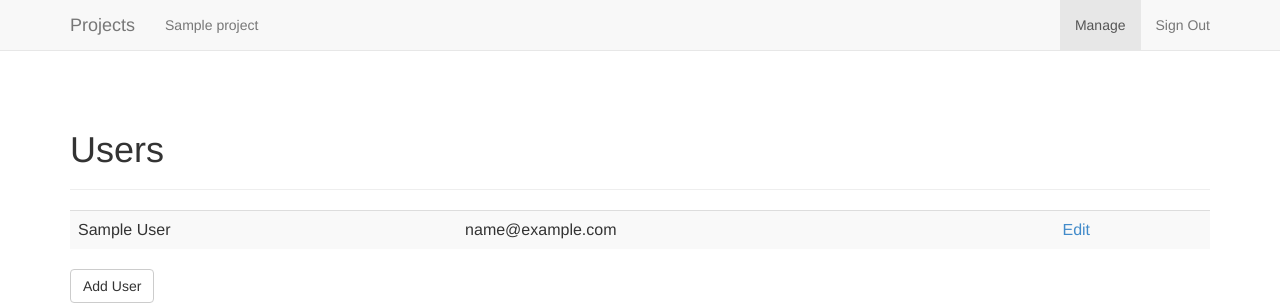
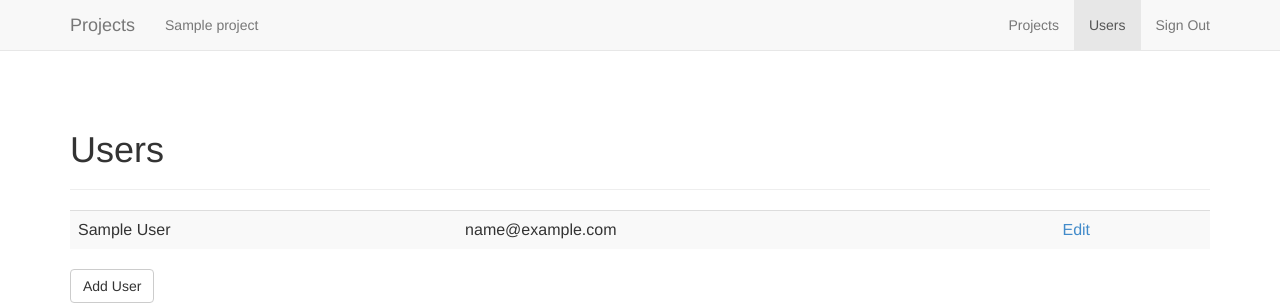
Before and after one commit to NTUCommonsense/NTUCommonsense, a Flask app: template apps/templates/show_users.html in a window 1280 px wide. Shown: the top 307 px of the page. Run offline with Flask 2, Linux system fonts and the light colour scheme; the template is opened without the code that fills it: values that come from a table or form of the project are taken from there, others are empty; a user stored in the database is signed in; tables that the repository leaves empty hold one stand-in row (values such as "Sample post"); some libraries are stand-ins or nearby versions.

Commit message:
Add view for display projects

```diff
--- a/apps/templates/_layout.html
+++ b/apps/templates/_layout.html
@@ -36,8 +36,12 @@
           <ul class="nav navbar-nav navbar-right">
             {% if not current_user.is_authenticated() %}
             <li{% if active_page == 'signin' %} class="active"{% endif %}><a href="{{ url_for('.login') }}">Sign In</a></li>
+            {% elif current_user.is_admin %}
+            <li{% if active_page == 'projects' %} class="active"{% endif %}><a href="{{ url_for('.show_projects') }}">Projects</a></li>
+            <li{% if active_page == 'users' or active_page == 'account' %} class="active"{% endif %}><a href="{{ url_for('.show_users') }}">Users</a></li>
+            <li><a href="{{ url_for('.logout') }}">Sign Out</a></li>
             {% else %}
-            <li{% if active_page == 'manage' %} class="active"{% endif %}><a href="{% if current_user.is_admin %}{{ url_for('.show_users') }}{% else %}{{ url_for('.edit_user', user_id=current_user.id) }}{% endif %}">Manage</a></li>
+            <li{% if active_page == 'account' %} class="active"{% endif %}><a href="{{ url_for('.edit_user', user_id=current_user.id) }}">Account</a></li>
             <li><a href="{{ url_for('.logout') }}">Sign Out</a></li>
             {% endif %}
           </ul>
--- a/apps/templates/edit_user.html
+++ b/apps/templates/edit_user.html
@@ -5,7 +5,7 @@
 {% else %}
   {% set page_title = 'Edit User - ' + form.name.data %}
 {% endif %}
-{% set active_page = 'manage' %}
+{% set active_page = 'account' %}
 {% block main %}
 <div class="container">
   {{ show_messages('success') }}
--- a/apps/templates/show_users.html
+++ b/apps/templates/show_users.html
@@ -1,7 +1,7 @@
 {% extends '_layout.html' %}
 {% from '_macros.html' import section, editing_table %}
 {% set page_title = 'Manage Users' %}
-{% set active_page = 'manage' %}
+{% set active_page = 'users' %}
 {% block main %}
 <div class="container">
   {% call section('show_users', 'Users', back_to_top=False) %}
```
Also changed, not shown: apps/views.py (+9 -0 lines).
